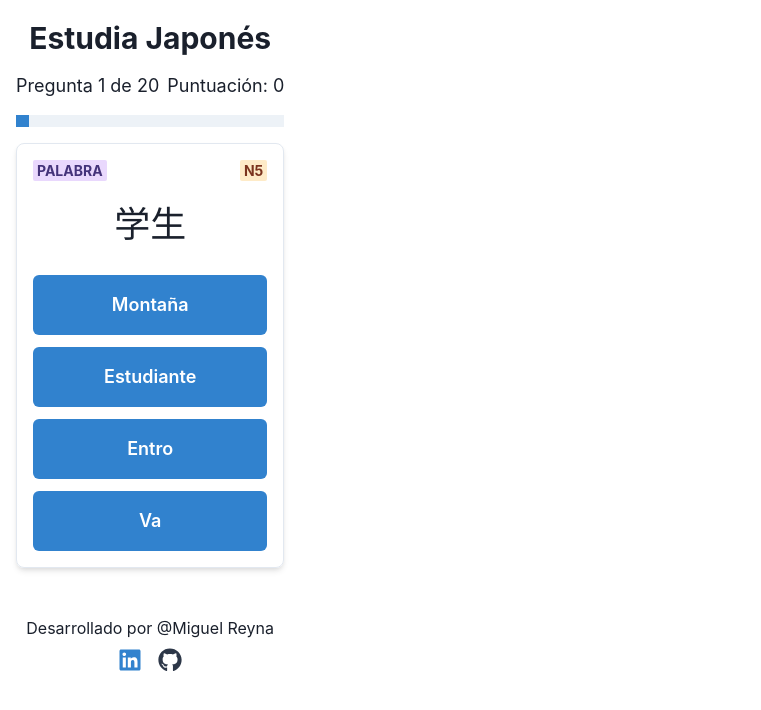
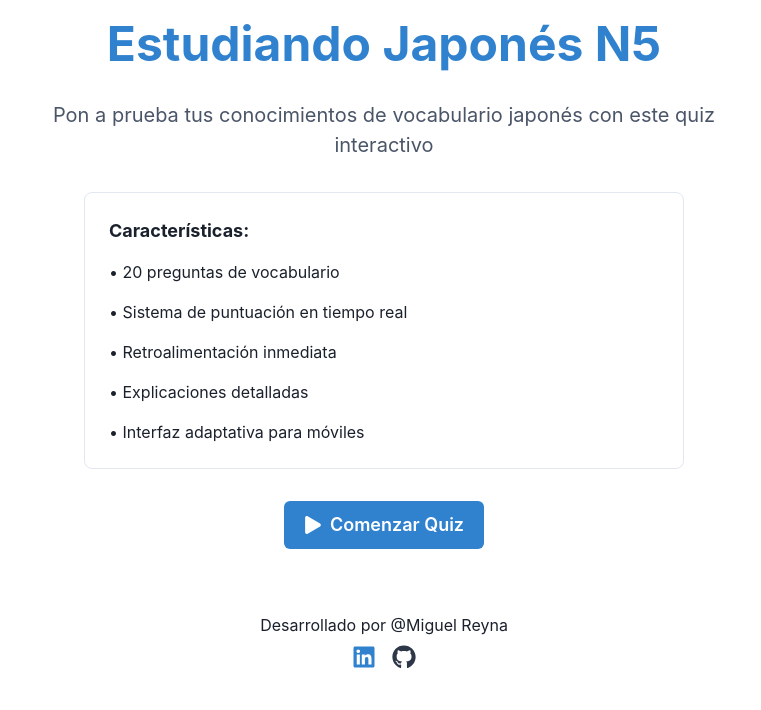
Before and after one commit to G1okz/japanese-learning-n5, a React (Vite) app: page / in a window 1280 px wide. Shown: the top 710 px of the page, without its empty margins (0-761 px from the left). Built offline with nearby package versions, Linux system fonts and the light colour scheme.

Commit message:
Añadida pantalla de inicio con botón para comenzar el quiz

```diff
--- a/src/App.jsx
+++ b/src/App.jsx
@@ -1,7 +1,7 @@
 import { ChakraProvider, Box, VStack, Heading, Text, Button, Container, Spinner, Badge, Progress, HStack, Icon, useToast, Stack, Link } from '@chakra-ui/react'
 import { useState, useEffect } from 'react'
 import { getRandomWord, resetUsedWords } from './services/jishoApi'
-import { FaCheck, FaTimes, FaLinkedin, FaGithub } from 'react-icons/fa'
+import { FaCheck, FaTimes, FaLinkedin, FaGithub, FaPlay } from 'react-icons/fa'
 
 function App() {
   const [currentQuestion, setCurrentQuestion] = useState(null)
@@ -10,6 +10,7 @@ function App() {
   const [showExplanation, setShowExplanation] = useState(false)
   const [selectedAnswer, setSelectedAnswer] = useState(null)
   const [isFinished, setIsFinished] = useState(false)
+  const [isStartScreen, setIsStartScreen] = useState(true)
   const toast = useToast()
 
   const loadNewQuestion = async () => {
@@ -86,6 +87,11 @@ function App() {
     loadNewQuestion()
   }
 
+  const handleStart = () => {
+    setIsStartScreen(false)
+    loadNewQuestion()
+  }
+
   const getButtonColorScheme = (option) => {
     if (!showExplanation) return 'blue'
     if (option === currentQuestion.correctAnswer) return 'green'
@@ -98,6 +104,57 @@ function App() {
     if (option === currentQuestion.correctAnswer) return <Icon as={FaCheck} />
     if (option === selectedAnswer && option !== currentQuestion.correctAnswer) return <Icon as={FaTimes} />
     return null
+  }
+
+  if (isStartScreen) {
+    return (
+      <ChakraProvider>
+        <Container maxW="container.md" py={5}>
+          <VStack spacing={8} align="center" justify="center" minH="80vh">
+            <Heading size="2xl" textAlign="center" color="blue.500">
+              Estudiando Japonés N5
+            </Heading>
+
+            <Text fontSize="xl" textAlign="center" color="gray.600">
+              Pon a prueba tus conocimientos de vocabulario japonés con este quiz interactivo
+            </Text>
+
+            <Box p={6} borderWidth="1px" borderRadius="lg" w="100%" maxW="600px">
+              <VStack spacing={4} align="stretch">
+                <Text fontSize="lg" fontWeight="bold">Características:</Text>
+                <Text>• 20 preguntas de vocabulario</Text>
+                <Text>• Sistema de puntuación en tiempo real</Text>
+                <Text>• Retroalimentación inmediata</Text>
+                <Text>• Explicaciones detalladas</Text>
+                <Text>• Interfaz adaptativa para móviles</Text>
+              </VStack>
+            </Box>
+
+            <Button
+              leftIcon={<FaPlay />}
+              colorScheme="blue"
+              size="lg"
+              w="200px"
+              onClick={handleStart}
+            >
+              Comenzar Quiz
+            </Button>
+
+            <Box as="footer" mt={8} textAlign="center">
+              <Text mb={2}>Desarrollado por @Miguel Reyna</Text>
+              <HStack spacing={4} justify="center">
+                <Link href="https://www.linkedin.com/in/miguel-reyna-ca%C3%B1adillas/" isExternal>
+                  <Icon as={FaLinkedin} w={6} h={6} color="blue.500" />
+                </Link>
+                <Link href="https://github.com/g1okz" isExternal>
+                  <Icon as={FaGithub} w={6} h={6} color="gray.700" />
+                </Link>
+              </HStack>
+            </Box>
+          </VStack>
+        </Container>
+      </ChakraProvider>
+    )
   }
 
   if (isFinished || !currentQuestion) {
```
